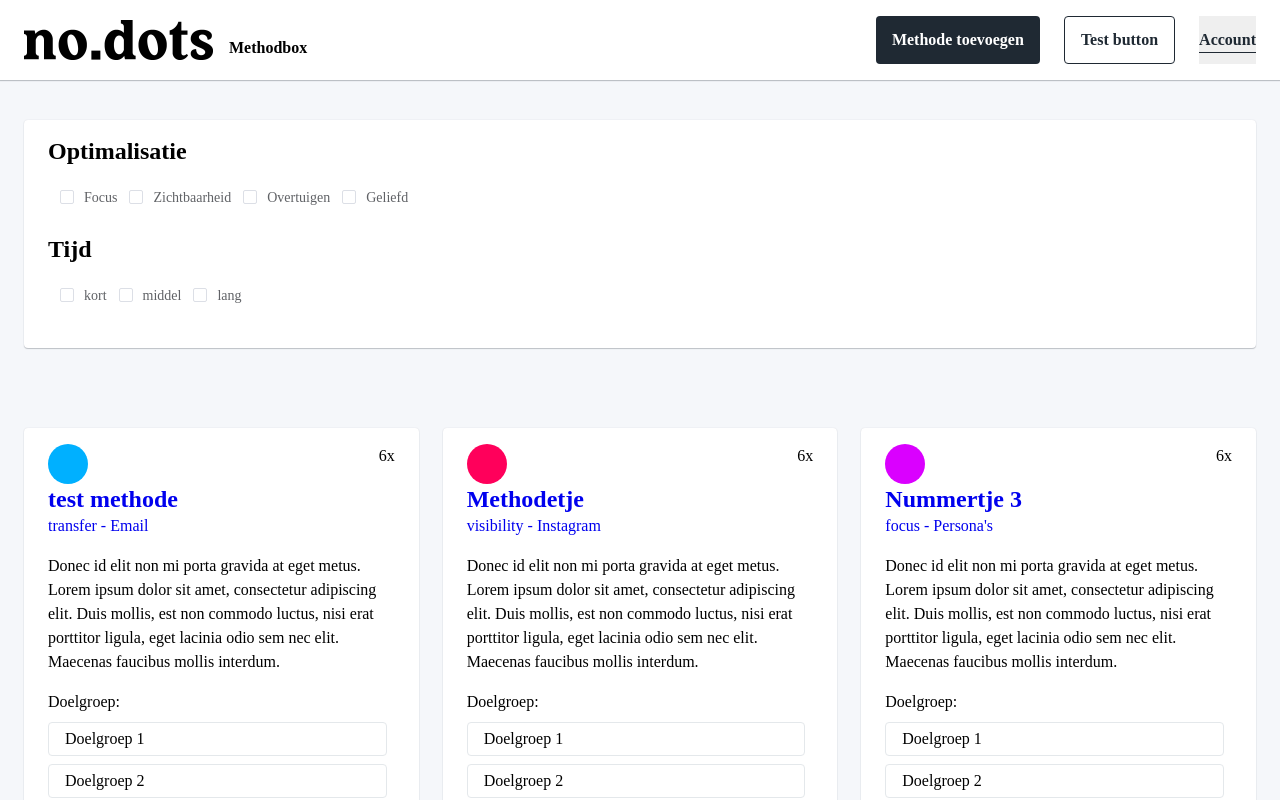
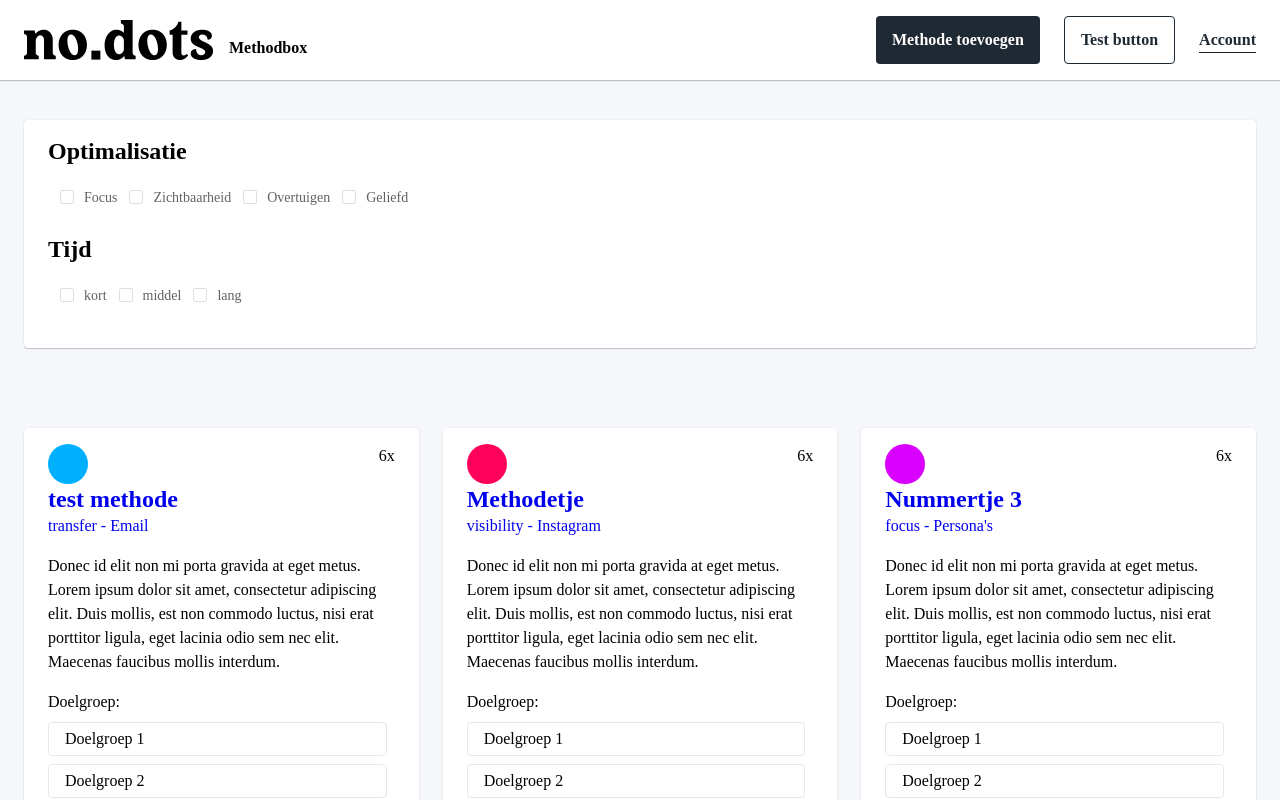
Before and after one commit to Aylin-Nederlof/Methodbox, a Vue app: page /#/ in a window 1280 px wide. Shown: the top 800 px of the page. Built offline with nearby package versions, Linux system fonts and the light colour scheme.

Commit message:
Update thirdCTA.vue

```diff
--- a/src/components/thirdCTA.vue
+++ b/src/components/thirdCTA.vue
@@ -23,7 +23,7 @@ button{
 .thirdCTA{
   height: 48px;
   color: #1F2933;
-  background-color: none;
+  background-color: rgba(255, 255, 255, 0);
   font: inherit;
   font-weight: bold;
   display: flex;
```
